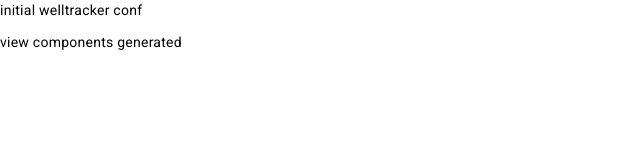
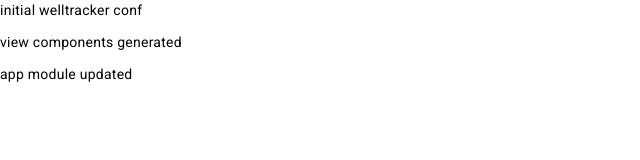
Before and after one commit to slb-pocs/demo-welltracker, an Angular app: page / in a window 1280 px wide. Shown: the top 160 px of the page, without its empty margins (0-640 px from the left). Built offline with nearby package versions, Linux system fonts and the light colour scheme.

Commit message:
app module updated

```diff
--- a/src/app/app.component.html
+++ b/src/app/app.component.html
@@ -1,4 +1,5 @@
 <p>initial welltracker conf</p>
 <p>view components generated</p>
+<p>app module updated</p>
 
 <router-outlet></router-outlet>
```
Also changed, not shown: src/app/app.module.ts (+55 -1 lines).
